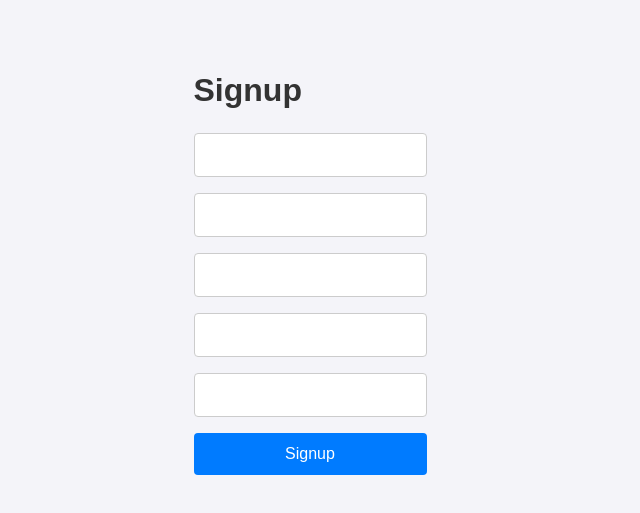
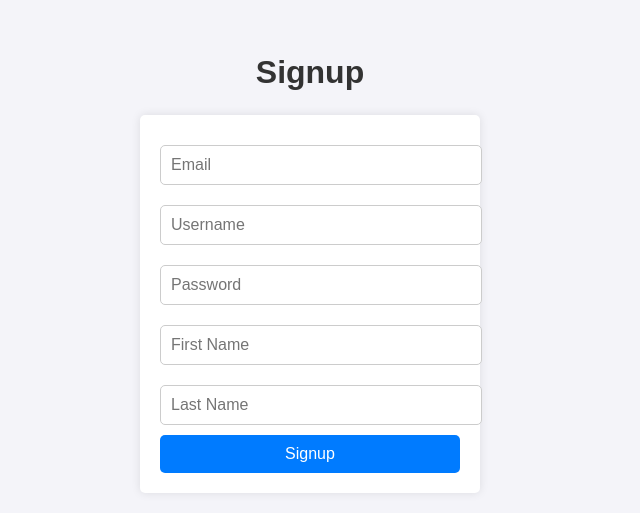
Before and after one commit to treyjeyoghera/RED-AID-FRONTEND, a React (Create React App) app in the folder client/: page /signup in a window 1280 px wide. Shown: the part 137-650 px from the top of the page, without its empty margins (330-970 px from the left). Built offline with nearby package versions, Linux system fonts and the light colour scheme.

Commit message:
changed somethings

```diff
--- a/client/src/components/login.js
+++ b/client/src/components/login.js
@@ -1,12 +1,12 @@
-import React from 'react';
+import React, { useState } from 'react';
 import { useFormik } from 'formik';
 import * as Yup from 'yup';
 import { useNavigate } from 'react-router-dom';
-import { useAuth } from './AuthProvider';
+import './login.css';
 
 const Login = () => {
+  const [loading, setLoading] = useState(false);
   const navigate = useNavigate();
-  const { login } = useAuth();
 
   const formik = useFormik({
     initialValues: {
@@ -18,8 +18,9 @@ const Login = () => {
       password: Yup.string().min(6, 'Must be at least 6 characters').required('Required'),
     }),
     onSubmit: async (values) => {
+      setLoading(true);
       try {
-        const response = await fetch('/login', {
+        const response = await fetch('/auth/login', {
           method: 'POST',
           headers: {
             'Content-Type': 'application/json',
@@ -28,13 +29,15 @@ const Login = () => {
         });
         const data = await response.json();
         if (response.ok) {
-          login(data.user); // Assuming your backend returns user info
-          navigate('/profile');
+          alert(data.message);
+          navigate('/dashboard'); // Redirect to the dashboard or homepage on success
         } else {
           alert(data.message);
         }
       } catch (error) {
         console.error('Login error:', error);
+      } finally {
+        setLoading(false);
       }
     },
   });
@@ -46,6 +49,7 @@ const Login = () => {
         <input
           type="email"
           name="email"
+          placeholder="Email"
           onChange={formik.handleChange}
           value={formik.values.email}
         />
@@ -54,12 +58,15 @@ const Login = () => {
         <input
           type="password"
           name="password"
+          placeholder="Password"
           onChange={formik.handleChange}
           value={formik.values.password}
         />
         {formik.touched.password && formik.errors.password && <div>{formik.errors.password}</div>}
 
-        <button type="submit">Login</button>
+        <button type="submit" disabled={loading}>
+          {loading ? 'Logging in...' : 'Login'}
+        </button>
       </form>
     </div>
   );
--- a/client/src/components/signup.js
+++ b/client/src/components/signup.js
@@ -1,10 +1,11 @@
-import React from 'react';
+import React, { useState } from 'react';
 import { useFormik } from 'formik';
 import * as Yup from 'yup';
 import { useNavigate } from 'react-router-dom';
 import './signup.css';
 
 const Signup = () => {
+  const [loading, setLoading] = useState(false);
   const navigate = useNavigate();
 
   const formik = useFormik({
@@ -17,14 +18,15 @@ const Signup = () => {
     },
     validationSchema: Yup.object({
       email: Yup.string().email('Invalid email address').required('Required'),
-      username: Yup.string().required('Required'),
+      username: Yup.string().required('Username is Required'),
       password: Yup.string().min(6, 'Must be at least 6 characters').required('Required'),
-      first_name: Yup.string().required('Required'),
-      last_name: Yup.string().required('Required'),
+      first_name: Yup.string().required('First name is Required'),
+      last_name: Yup.string().required('Last name is Required'),
     }),
     onSubmit: async (values) => {
+      setLoading(true);
       try {
-        const response = await fetch('/signup', {
+        const response = await fetch('/auth/signup', {
           method: 'POST',
           headers: {
             'Content-Type': 'application/json',
@@ -40,6 +42,8 @@ const Signup = () => {
         }
       } catch (error) {
         console.error('Signup error:', error);
+      } finally {
+        setLoading(false);
       }
     },
   });
@@ -51,6 +55,7 @@ const Signup = () => {
         <input
           type="email"
           name="email"
+          placeholder="Email"
           onChange={formik.handleChange}
           value={formik.values.email}
         />
@@ -59,6 +64,7 @@ const Signup = () => {
         <input
           type="text"
           name="username"
+          placeholder="Username"
           onChange={formik.handleChange}
           value={formik.values.username}
         />
@@ -67,6 +73,7 @@ const Signup = () => {
         <input
           type="password"
           name="password"
+          placeholder="Password"
           onChange={formik.handleChange}
           value={formik.values.password}
         />
@@ -75,6 +82,7 @@ const Signup = () => {
         <input
           type="text"
           name="first_name"
+          placeholder="First Name"
           onChange={formik.handleChange}
           value={formik.values.first_name}
         />
@@ -83,12 +91,15 @@ const Signup = () => {
         <input
           type="text"
           name="last_name"
+          placeholder="Last Name"
           onChange={formik.handleChange}
           value={formik.values.last_name}
         />
         {formik.touched.last_name && formik.errors.last_name && <div>{formik.errors.last_name}</div>}
 
-        <button type="submit">Signup</button>
+        <button type="submit" disabled={loading}>
+          {loading ? 'Signing up...' : 'Signup'}
+        </button>
       </form>
     </div>
   );
```
